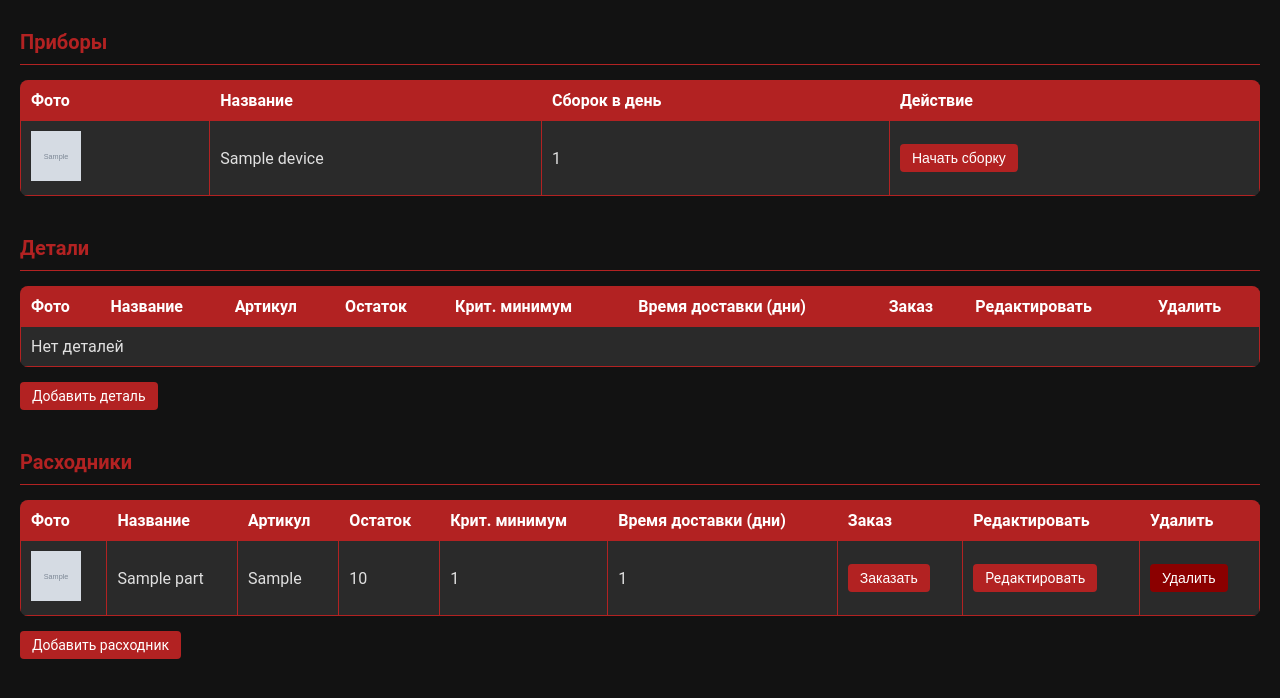
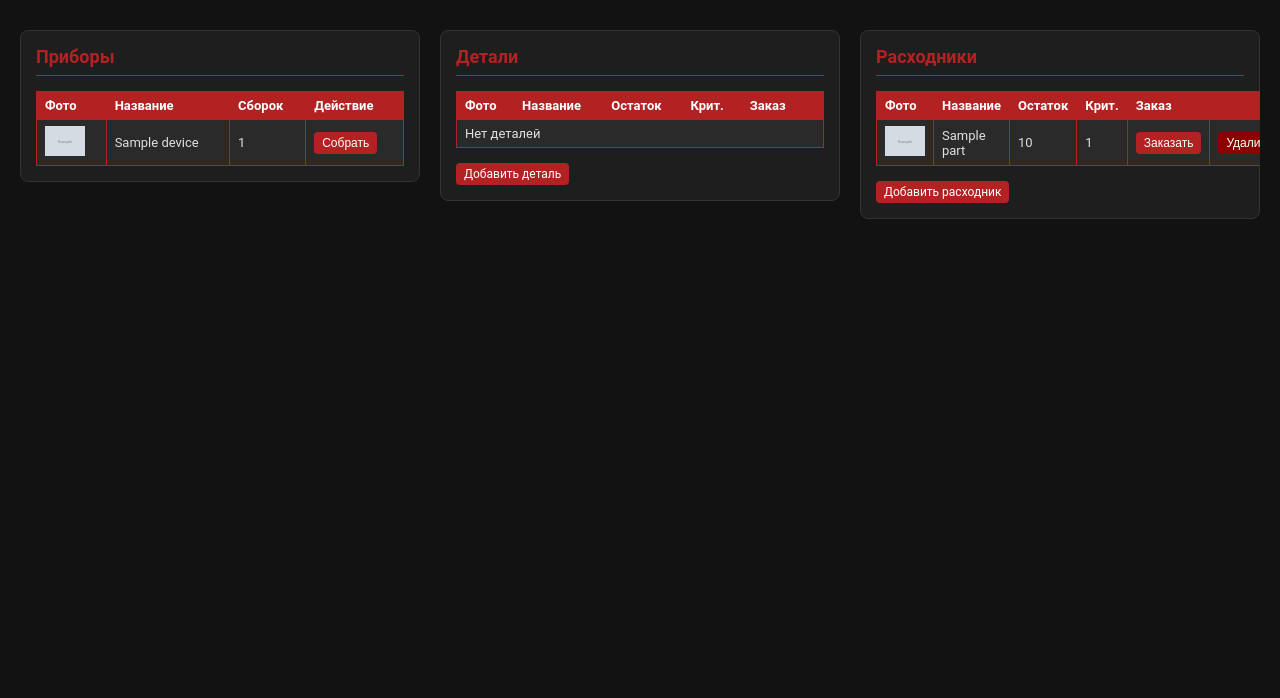
Before and after one commit to maxgogol228/M_sklad, a Django app: page /dashboard/ in a window 1280 px wide. Shown: the part 80-778 px from the top of the page. Run offline with Django 5.2, Linux system fonts and the light colour scheme; tables that the repository leaves empty hold one stand-in row (values such as "Sample post"); grey boxes marked "Sample" are stand-in pictures.

Commit message:
Update dashboard.html

```diff
--- a/stock/templates/stock/dashboard.html
+++ b/stock/templates/stock/dashboard.html
@@ -30,35 +30,40 @@
             font-weight: 600;
         }
 
-        .container {
-            max-width: 1400px;
-            margin: 0 auto;
+        /* Горизонтальное расположение таблиц */
+        .tables-row {
+            display: flex;
+            gap: 20px;
+            overflow-x: auto;
+            align-items: flex-start;
         }
 
-        /* Вертикальные таблицы - каждая таблица в отдельном блоке */
-        .table-section {
-            margin-bottom: 40px;
+        .table-container {
+            flex: 1;
+            min-width: 300px;
+            background: #1e1e1e;
+            border-radius: 8px;
+            padding: 15px;
+            border: 1px solid #333;
         }
 
         .table-title {
             color: #b22222;
-            font-size: 20px;
+            font-size: 18px;
             margin-bottom: 15px;
-            padding-bottom: 10px;
+            padding-bottom: 8px;
             border-bottom: 1px solid #b22222;
         }
 
         table {
             width: 100%;
             border-collapse: collapse;
-            background: #1e1e1e;
-            border-radius: 8px;
-            overflow: hidden;
+            font-size: 13px;
         }
 
         th, td {
             border: 1px solid #b22222;
-            padding: 10px;
+            padding: 6px 8px;
             text-align: left;
         }
 
@@ -75,17 +80,26 @@
         .btn {
             background: #b22222;
             color: white;
-            padding: 6px 12px;
+            padding: 4px 8px;
             text-decoration: none;
             border: none;
             cursor: pointer;
-            font-size: 14px;
+            font-size: 12px;
             border-radius: 4px;
             display: inline-block;
+            white-space: nowrap;
         }
 
         .btn:hover {
             background: #8b0000;
+        }
+
+        .btn-danger {
+            background: #8b0000;
+        }
+
+        .btn-danger:hover {
+            background: #660000;
         }
 
         .critical {
@@ -93,12 +107,23 @@
             font-weight: bold;
         }
 
-        @media (max-width: 768px) {
-            .table-section {
-                overflow-x: auto;
+        .add-button {
+            margin-top: 15px;
+            display: inline-block;
+        }
+
+        img {
+            max-width: 40px;
+            max-height: 40px;
+            object-fit: cover;
+        }
+
+        @media (max-width: 900px) {
+            .tables-row {
+                flex-direction: column;
             }
-            body {
-                padding: 10px;
+            .table-container {
+                min-width: 100%;
             }
         }
     </style>
@@ -108,17 +133,17 @@
         <h1>М Склад</h1>
     </div>
 
-    <div class="container">
+    <div class="tables-row">
 
         <!-- Таблица 1: Приборы -->
-        <div class="table-section">
+        <div class="table-container">
             <h2 class="table-title">Приборы</h2>
             <table>
                 <thead>
                     <tr>
                         <th>Фото</th>
                         <th>Название</th>
-                        <th>Сборок в день</th>
+                        <th>Сборок</th>
                         <th>Действие</th>
                     </tr>
                 </thead>
@@ -127,41 +152,36 @@
                     <tr>
                         <td>
                             {% if device.image %}
-                                <img src="{{ device.image.url }}" style="width: 50px; height: 50px; object-fit: cover;">
+                                <img src="{{ device.image.url }}" alt="">
                             {% else %}
                                 —
                             {% endif %}
                         </td>
-                        <td>{{ device.name }}</td>
+                        <td>{{ device.name|truncatechars:15 }}</td>
                         <td>{{ device.production_per_day }}</td>
                         <td>
-                            <button class="btn" onclick="startAssembly({{ device.id }}, '{{ device.name }}')">Начать сборку</button>
+                            <button class="btn" onclick="startAssembly({{ device.id }}, '{{ device.name }}')">Собрать</button>
                         </td>
                     </tr>
                     {% empty %}
-                    <tr>
-                        <td colspan="4">Нет приборов</td>
-                    </tr>
+                    <tr><td colspan="4">Нет приборов</td></tr>
                     {% endfor %}
                 </tbody>
             </table>
         </div>
 
         <!-- Таблица 2: Детали -->
-        <div class="table-section">
+        <div class="table-container">
             <h2 class="table-title">Детали</h2>
             <table>
                 <thead>
                     <tr>
                         <th>Фото</th>
                         <th>Название</th>
-                        <th>Артикул</th>
                         <th>Остаток</th>
-                        <th>Крит. минимум</th>
-                        <th>Время доставки (дни)</th>
+                        <th>Крит.</th>
                         <th>Заказ</th>
-                        <th>Редактировать</th>
-                        <th>Удалить</th>
+                        <th></th>
                     </tr>
                 </thead>
                 <tbody>
@@ -169,55 +189,45 @@
                     <tr>
                         <td>
                             {% if part.image %}
-                                <img src="{{ part.image.url }}" style="width: 50px; height: 50px; object-fit: cover;">
+                                <img src="{{ part.image.url }}" alt="">
                             {% else %}
                                 —
                             {% endif %}
                         </td>
-                        <td>{{ part.name }}</td>
-                        <td>{{ part.sku|default:"—" }}</td>
+                        <td>{{ part.name|truncatechars:12 }}</td>
                         <td class="{% if part.quantity <= part.critical_minimum %}critical{% endif %}">
                             {{ part.quantity|floatformat:0 }}
                         </td>
                         <td>{{ part.critical_minimum|floatformat:0 }}</td>
-                        <td>{{ part.delivery_days }}</td>
                         <td>
-                            <button class="btn" onclick="alert('Заказ детали: {{ part.name }}. Свяжитесь с отделом снабжения.')">Заказать</button>
+                            <button class="btn" onclick="alert('Заказ: {{ part.name }}')">Заказать</button>
                         </td>
                         <td>
-                            <a href="/parts/edit/{{ part.id }}/" class="btn">Редактировать</a>
-                        </td>
-                        <td>
-                            <button class="btn" onclick="deletePart({{ part.id }}, '{{ part.name }}')" style="background: #8b0000;">Удалить</button>
+                            <button class="btn btn-danger" onclick="deletePart({{ part.id }}, '{{ part.name }}')">Удалить</button>
                         </td>
                     </tr>
                     {% empty %}
-                    <tr>
-                        <td colspan="9">Нет деталей</td>
-                    </tr>
+                    <tr><td colspan="6">Нет деталей</td></tr>
                     {% endfor %}
                 </tbody>
             </table>
-            <div style="margin-top: 15px;">
+            <div class="add-button">
                 <a href="/parts/add/" class="btn">Добавить деталь</a>
             </div>
         </div>
 
         <!-- Таблица 3: Расходники -->
-        <div class="table-section">
+        <div class="table-container">
             <h2 class="table-title">Расходники</h2>
             <table>
                 <thead>
                     <tr>
                         <th>Фото</th>
                         <th>Название</th>
-                        <th>Артикул</th>
                         <th>Остаток</th>
-                        <th>Крит. минимум</th>
-                        <th>Время доставки (дни)</th>
+                        <th>Крит.</th>
                         <th>Заказ</th>
-                        <th>Редактировать</th>
-                        <th>Удалить</th>
+                        <th></th>
                     </tr>
                 </thead>
                 <tbody>
@@ -225,36 +235,29 @@
                     <tr>
                         <td>
                             {% if consumable.image %}
-                                <img src="{{ consumable.image.url }}" style="width: 50px; height: 50px; object-fit: cover;">
+                                <img src="{{ consumable.image.url }}" alt="">
                             {% else %}
                                 —
                             {% endif %}
                         </td>
-                        <td>{{ consumable.name }}</td>
-                        <td>{{ consumable.sku|default:"—" }}</td>
+                        <td>{{ consumable.name|truncatechars:12 }}</td>
                         <td class="{% if consumable.quantity <= consumable.critical_minimum %}critical{% endif %}">
                             {{ consumable.quantity|floatformat:0 }}
                         </td>
                         <td>{{ consumable.critical_minimum|floatformat:0 }}</td>
-                        <td>{{ consumable.delivery_days }}</td>
                         <td>
-                            <button class="btn" onclick="alert('Заказ расходника: {{ consumable.name }}. Свяжитесь с отделом снабжения.')">Заказать</button>
+                            <button class="btn" onclick="alert('Заказ: {{ consumable.name }}')">Заказать</button>
                         </td>
                         <td>
-                            <a href="/parts/edit/{{ consumable.id }}/" class="btn">Редактировать</a>
-                        </td>
-                        <td>
-                            <button class="btn" onclick="deletePart({{ consumable.id }}, '{{ consumable.name }}')" style="background: #8b0000;">Удалить</button>
+                            <button class="btn btn-danger" onclick="deletePart({{ consumable.id }}, '{{ consumable.name }}')">Удалить</button>
                         </td>
                     </tr>
                     {% empty %}
-                    <tr>
-                        <td colspan="9">Нет расходников</td>
-                    </tr>
+                    <tr><td colspan="6">Нет расходников</td></tr>
                     {% endfor %}
                 </tbody>
             </table>
-            <div style="margin-top: 15px;">
+            <div class="add-button">
                 <a href="/parts/add/" class="btn">Добавить расходник</a>
             </div>
         </div>
@@ -263,7 +266,7 @@
 
     <script>
         function startAssembly(deviceId, deviceName) {
-            if (confirm('Начать сборку прибора "' + deviceName + '"?')) {
+            if (confirm('Начать сборку "' + deviceName + '"?')) {
                 fetch('/api/assemble/' + deviceId + '/', {
                     method: 'POST',
                     headers: {
@@ -274,15 +277,13 @@
                 .then(response => response.json())
                 .then(data => {
                     if (data.success) {
-                        alert('Сборка завершена. Остатки деталей обновлены.');
+                        alert('Сборка завершена');
                         location.reload();
                     } else {
                         alert('Ошибка: ' + (data.error || 'Недостаточно деталей'));
                     }
                 })
-                .catch(error => {
-                    alert('Ошибка при сборке');
-                });
+                .catch(() => alert('Ошибка при сборке'));
             }
         }
 
@@ -297,28 +298,25 @@
                 })
                 .then(response => response.json())
                 .then(data => {
-                    if (data.success) {
-                        location.reload();
-                    } else {
-                        alert('Ошибка удаления');
-                    }
+                    if (data.success) location.reload();
+                    else alert('Ошибка удаления');
                 });
             }
         }
 
         function getCookie(name) {
-            let cookieValue = null;
+            let value = null;
             if (document.cookie && document.cookie !== '') {
                 const cookies = document.cookie.split(';');
                 for (let i = 0; i < cookies.length; i++) {
                     const cookie = cookies[i].trim();
                     if (cookie.substring(0, name.length + 1) === (name + '=')) {
-                        cookieValue = decodeURIComponent(cookie.substring(name.length + 1));
+                        value = decodeURIComponent(cookie.substring(name.length + 1));
                         break;
                     }
                 }
             }
-            return cookieValue;
+            return value;
         }
     </script>
 </body>
```
